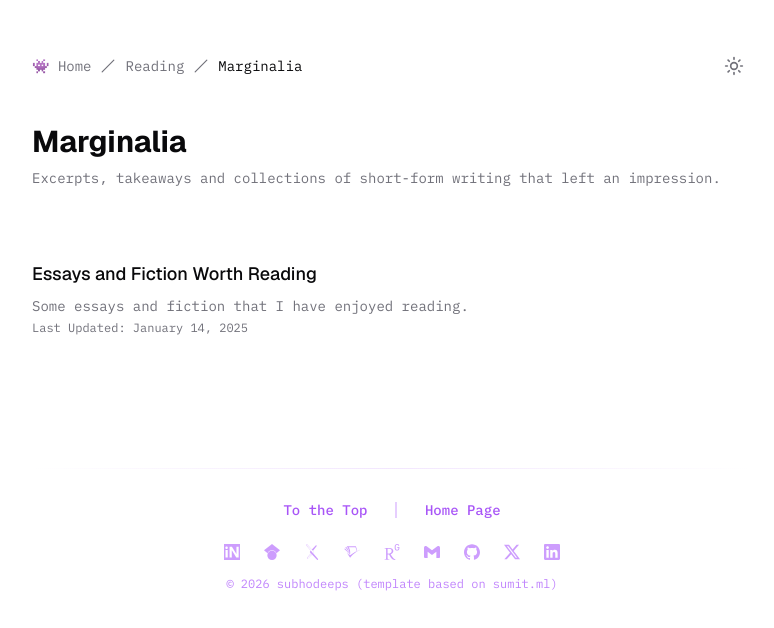
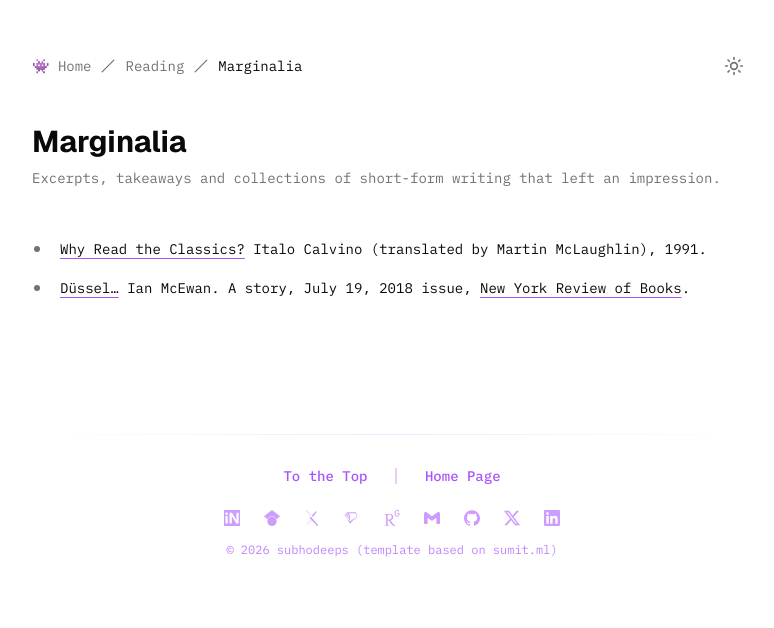
Before and after one commit to subhodeeps/nextjs-site, a Next.js app: page /reading/marginalia in a window 1280 px wide. Shown: the top 628 px of the page, without its empty margins (248-1022 px from the left). Built offline with nearby package versions, Linux system fonts and the light colour scheme.

Commit message:
added stuff to read

```diff
--- a/src/app/reading/marginalia/page.tsx
+++ b/src/app/reading/marginalia/page.tsx
@@ -7,8 +7,7 @@ import { SectionFooter } from "@/components/layout/footer/SectionFooter"
 import Text from "@/components/ui/text/text"
 import { DynamicBreadcrumb } from "@/components/ui/primitives/breadcrumb"
 import { ThemeToggle } from "@/components/ui/theme/theme-toggle"
-import { notes } from "../_data/posts"
-import { ReferenceCard } from "../_components/ReferenceCard"
+import Link from "next/link"
 
 export default function MarginaliaPage() {
     return (
@@ -35,16 +34,50 @@ export default function MarginaliaPage() {
                         Excerpts, takeaways and collections of short-form writing that left an impression.
                     </Text>
 
-                    {/* Stacked Display of Notes */}
-                    <StackVertical gap="none" className="mb-12">
-                        {notes.map((note, index) => (
-                            <ReferenceCard
-                                key={note.id}
-                                post={note}
-                                isLast={index === notes.length - 1}
-                            />
-                        ))}
-                    </StackVertical>
+
+                <StackVertical gap="none" className="mb-12">
+                    <ul className="list-disc pl-5 marker:text-muted-foreground">
+
+                        {/* Calvino */}
+                        <li className="pl-2 mb-4">
+                            <Text>
+                                <Link
+                                    href="https://app.box.com/s/6ptwjwfgf13jni7qcnynwi2irvfa31d7"
+                                    target="_blank"
+                                    rel="noopener noreferrer"
+                                    className="underline decoration-purple-500 decoration-1 underline-offset-4 hover:text-purple-400 transition-colors"
+                                >
+                                    Why Read the Classics?
+                                </Link>
+                                {" "}Italo Calvino (translated by Martin McLaughlin), 1991.
+                            </Text>
+                        </li>
+
+                        {/* McEwan */}
+                        <li className="pl-2 mb-4">
+                            <Text>
+                                <Link
+                                    href="https://app.box.com/s/ks1vlfuhd7bk3jopwgql3s8mk1vljmih"
+                                    target="_blank"
+                                    rel="noopener noreferrer"
+                                    className="underline decoration-purple-500 decoration-1 underline-offset-4 hover:text-purple-400 transition-colors"
+                                >
+                                    Düssel…
+                                </Link>
+                                {" "}Ian McEwan. A story, July 19, 2018 issue,{" "}
+                                <Link
+                                    href="https://www.nybooks.com/articles/2018/07/19/dussel/"
+                                    target="_blank"
+                                    rel="noopener noreferrer"
+                                    className="underline decoration-purple-500 decoration-1 underline-offset-4 hover:text-purple-400 transition-colors"
+                                >
+                                    New York Review of Books
+                                </Link>.
+                            </Text>
+                        </li>
+
+                    </ul>
+                </StackVertical>
                 </div>
 
             </StackVertical>
```
